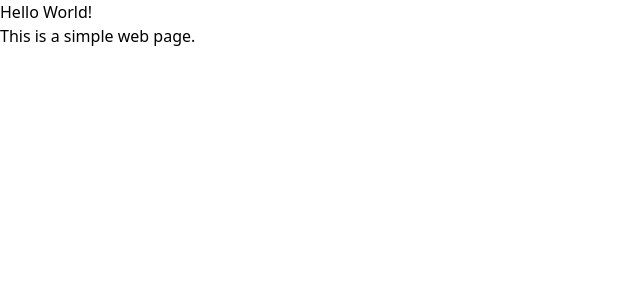
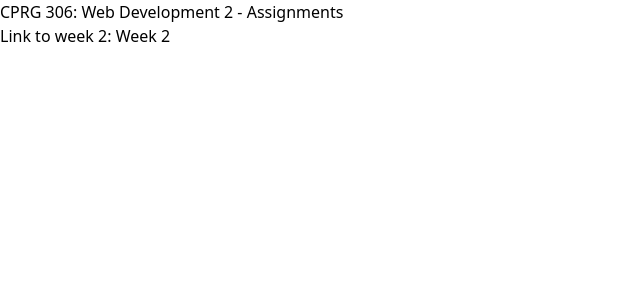
Before and after one commit to Himanshipunj/cprg306-assignments, a Next.js app: page / in a window 1280 px wide. Shown: the top 300 px of the page, without its empty margins (0-640 px from the left). Built offline with nearby package versions, Linux system fonts and the light colour scheme.

Commit message:
Edited root page

```diff
--- a/app/page.js
+++ b/app/page.js
@@ -1,8 +1,8 @@
 export default function Page() {
   return (
     <div>
-      <h1>Hello World!</h1>
-      <p>This is a simple web page.</p>
+      <h1>CPRG 306: Web Development 2 - Assignments</h1>
+      <p>Link to week 2: <a href="week-2">Week 2</a> </p>
     </div>
   );
 }
--- a/app/week-2/student-info.js
+++ b/app/week-2/student-info.js
@@ -1,12 +1,11 @@
-import Link from 'next/link';
+import Link from "next/link";
 
 export default function StudentInfo() {
   return (
     <div>
       <h1>Himanshi Punj</h1>
-      <p>Check out my GitHub:
-        <Link href="https://github.com/Himanshipunj">
-        </Link>
+      <p>
+        <Link href="https://github.com/Himanshipunj">https://github.com</Link>
       </p>
     </div>
   );
```
